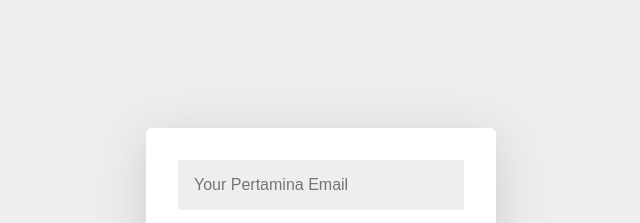
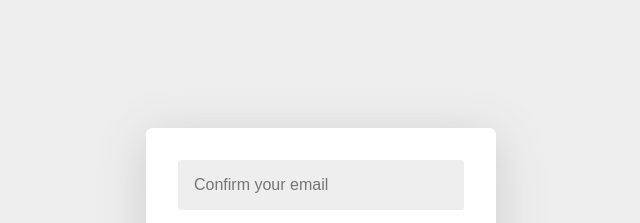
Before and after one commit to aldythsukapradja/Registration, a plain HTML site: page index.html in a window 1280 px wide. Shown: the top 223 px of the page, 319-959 px from the left. Drawn offline with Linux system fonts and the light colour scheme.

Commit message:
Update index.html

```diff
--- a/index.html
+++ b/index.html
@@ -19,7 +19,7 @@
 
   <div class="form-container">
     <form name="submit-to-google-sheet">
-      <input name="email" type="email" placeholder="Your Pertamina Email" required>
+      <input name="email" type="email" placeholder="Confirm your email" required>
       <input name="GGI" type="text" placeholder="Your GGI">
       <input name="Session" type="text" placeholder="ITF Session Code">
       <button type="submit">Register</button>
```
